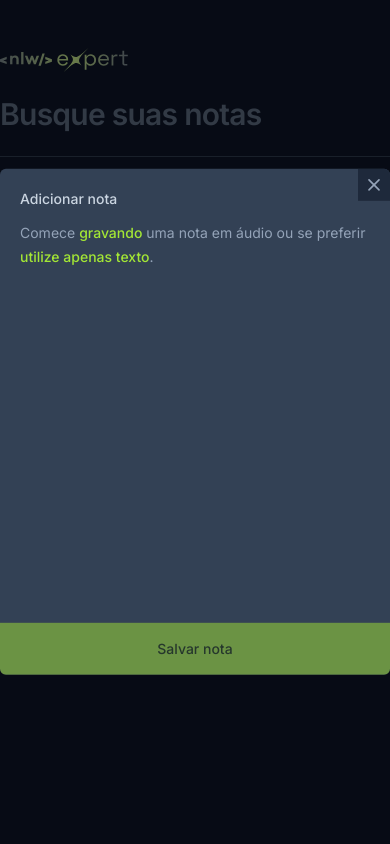
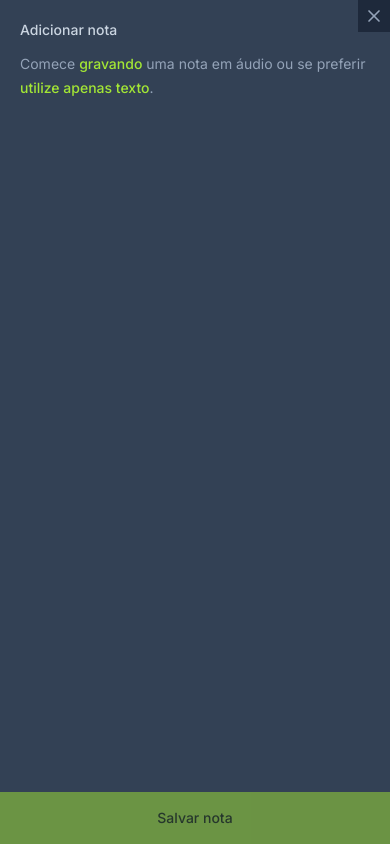
Before and after one commit to pdro-lucas/nlw-expert-notes, a React (Vite) app: page / in a window 390 px wide. Both pictures are taken after a click on the button 57 px from the left and 306 px from the top of the page. Built offline with nearby package versions, Linux system fonts and the light colour scheme.

Commit message:
styles: add responsive design

```diff
--- a/src/components/new-note-card.tsx
+++ b/src/components/new-note-card.tsx
@@ -101,7 +101,7 @@ export function NewNoteCard({ onNoteCreated }: NewNoteCardProps) {
 
       <Dialog.Portal>
         <Dialog.Overlay className="fixed inset-0 bg-black/50">
-          <Dialog.Content className="fixed left-1/2 top-1/2 flex h-[60dvh] w-full max-w-[640px] -translate-x-1/2 -translate-y-1/2 flex-col overflow-hidden rounded-md bg-slate-700 outline-none">
+          <Dialog.Content className="fixed inset-0 flex w-full flex-col overflow-hidden bg-slate-700 outline-none md:inset-auto md:left-1/2 md:top-1/2 md:h-[60dvh] md:max-w-[640px] md:-translate-x-1/2 md:-translate-y-1/2 md:rounded-md">
             <Dialog.Close className="absolute right-0 top-0 bg-slate-800 p-1.5 text-slate-400 hover:text-slate-100">
               <X className="size-5" />
             </Dialog.Close>
```
